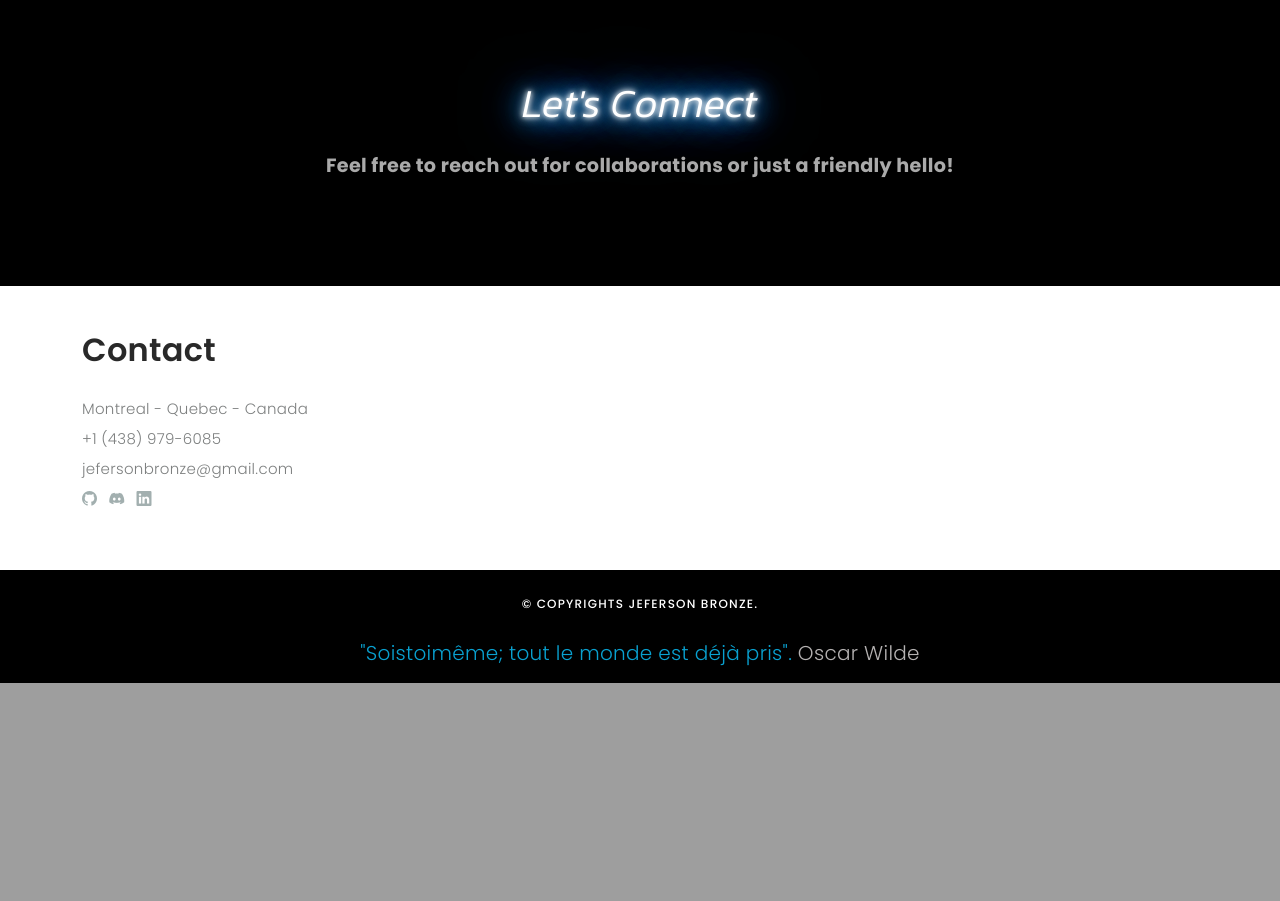
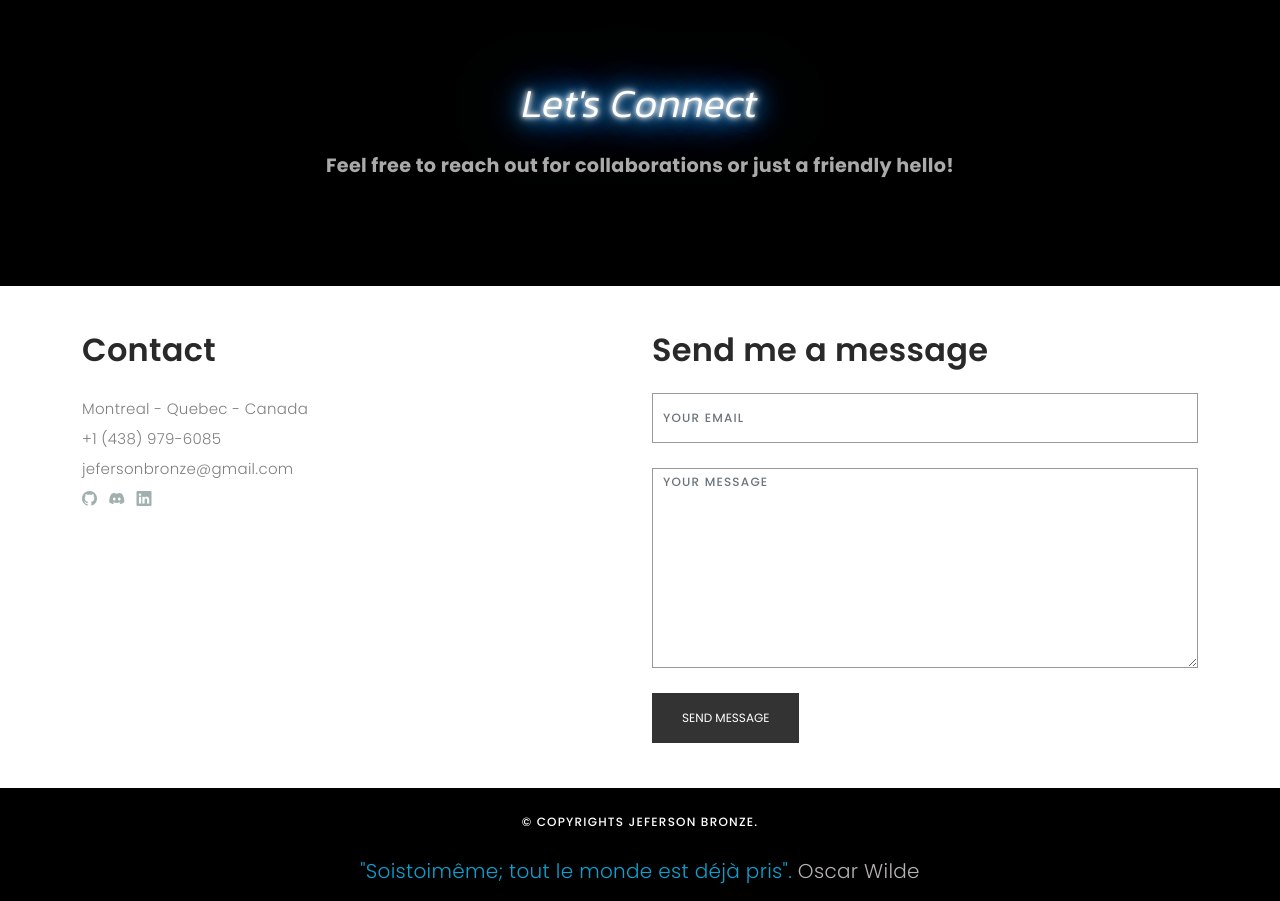
Before and after one commit to JefBronze/MySite, a PHP site: page / in a window 1280 px wide. Shown: the part 2351-3252 px from the top of the page. Before the commit the page ends 3034 px from the top, so only its background shows below. Run offline with PHP 8.4, Linux system fonts and the light colour scheme; some libraries are stand-ins or nearby versions; some web fonts are replaced.

Commit message:
Form in ENGLISH

```diff
--- a/assets/css/style.css
+++ b/assets/css/style.css
@@ -1454,6 +1454,32 @@
   color: #ffffff; /* Change color, if desired */
 }
 
+#contact-form {
+  padding: 2rem 0;
+}
+
+#contact-form .form-control {
+  margin-bottom: 1.5rem;
+  padding: 1rem;
+  border-radius: 0.5rem;
+  border: 1px solid #ccc;
+}
+
+#contact-form .btn-primary {
+  background-color: #0056b3;
+  border-color: #004094;
+  padding: 0.75rem 1.5rem;
+  border-radius: 0.5rem;
+}
+
+#contact-form .btn-primary:hover {
+  background-color: #004094;
+}
+
+#message {
+  height: 200px; /* Adjust the height as needed */
+}
+
 /** Width between 320px to 0
  *  ~~~~~~~~~~~~~~~~~~~~~~~~~~~~~~~~~~~~
  */
--- a/index.html
+++ b/index.html
@@ -229,8 +229,9 @@
       <div class="container">
         <div class="contact-block1">
           <div class="row">
+            <!-- Personal Information Column -->
             <div class="col-lg-6">
-              <div id="teste" class="contact-contact">
+              <div class="contact-contact">
                 <h2 class="mb-30">Contact</h2>
                 <ul class="contact-details">
                   <li><span>Montreal - Quebec - Canada</span></li>
@@ -243,22 +244,28 @@
                   <a href="https://br.linkedin.com/in/jefersonbronze?trk=profile-badge" target="_blank"
                     title="Meu LinkedIn"><i style="margin-right: 0.5em; color: #a2afaf;" class="bi bi-linkedin"></i></a>
                 </ul>
-                <ul class="spotify-details"></ul>
-                <!-- <iframe style="border-radius:12px"
-                  src="https://open.spotify.com/embed/playlist/512h606orxd4OCr5H6yZKY?utm_source=generator" width="100%"
-                  height="248" frameborder="0" allowfullscreen=""
-                  allow="autoplay; clipboard-write; encrypted-media; fullscreen; picture-in-picture"></iframe> -->
               </div>
             </div>
+
+            <!-- Contact Form Column -->
             <div class="col-lg-6">
-              <script src="https://apps.elfsight.com/p/platform.js" defer></script>
-              <div class="elfsight-app-8ff5fec6-46d1-42aa-a6c0-7e1f38c18937"></div>
+              <h2 class="mb-4">Send me a message</h2>
+              <form id="submit-form">
+                <div class="form-group">
+                  <input type="email" class="form-control" id="email" placeholder="Your Email" required>
+                </div>
+                <div class="form-group">
+                  <textarea class="form-control" id="message" rows="10" placeholder="Your Message" required></textarea>
+                </div>
+                <button type="submit" class="btn btn-primary">Send Message</button>
+              </form>
             </div>
           </div>
         </div>
       </div>
     </div>
     <!-- End Contact Section -->
+
   </main>
   <!-- End #main -->
 
@@ -282,6 +289,37 @@
   <script src="assets/vendor/swiper/swiper-bundle.min.js"></script>
   <script src="assets/vendor/typed.js/typed.min.js"></script>
   <script src="assets/js/main.js"></script>
+
+  <!-- Form Handling -->
+  <script>
+    document.getElementById('submit-form').addEventListener('submit', function (e) {
+      e.preventDefault();
+
+      var email = document.getElementById('email').value;
+      var message = document.getElementById('message').value;
+
+      fetch('https://boovpbj14c.execute-api.us-east-1.amazonaws.com/prod/submit-form', {
+        method: 'POST',
+        headers: {
+          'Content-Type': 'application/json',
+        },
+        body: JSON.stringify({ email: email, message: message }),
+      })
+        .then(response => {
+          if (response.ok) {
+            alert('Message sent successfully!');
+            document.getElementById('submit-form').reset(); // Reset form after successful submission
+          } else {
+            alert('There was a problem with your submission. Please try again.');
+          }
+        })
+        .catch(error => {
+          console.error('Error:', error);
+          alert('An error occurred while sending the message.');
+        });
+    });
+  </script>
+
 </body>
 
 </html>
```
